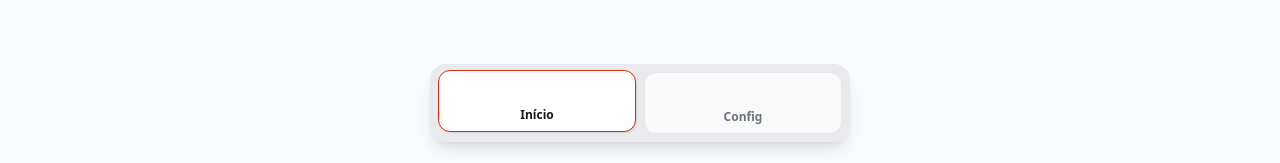
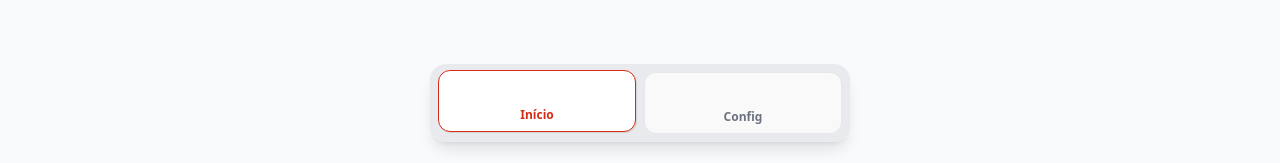
Before and after one commit to rodzandona/onepunchman, a React app in the folder app/: page / in a window 1280 px wide. Shown: the part 634-797 px from the top of the page. Built offline with nearby package versions, Linux system fonts and the light colour scheme; some icons are missing; the HTML template or start-up script is replaced by a standard one.

Commit message:
style: alteração na cor do ícone

```diff
--- a/app/package.json
+++ b/app/package.json
@@ -16,7 +16,8 @@
     "clsx": "^2.1.1",
     "react": "^19.2.0",
     "react-dom": "^19.2.0",
-    "tailwind-merge": "^3.4.0"
+    "tailwind-merge": "^3.4.0",
+    "tailwindcss-animate": "^1.0.7"
   },
   "devDependencies": {
     "@eslint/js": "^9.39.1",
--- a/app/src/components/MenuBar.tsx
+++ b/app/src/components/MenuBar.tsx
@@ -24,33 +24,33 @@ export default function MenuBar({ activeTab, onTabChange }: MenuBarProps) {
             onClick={() => onTabChange('home')}
             className={`${baseButtonClasses} ${
               activeTab === 'home'
-                  ? 'bg-white text-primary shadow-[1px_1px_1px_rgba(0,0,0,0.10)] transform -translate-y-0.5 border-1 border-[#D82B14]'
+                  ? 'bg-white text-[#D82B14] shadow-[1px_1px_1px_rgba(0,0,0,0.10)] transform -translate-y-0.5 border-1 border-[#D82B14]'
                 : 'text-gray-500 hover:bg-white/80 hover:text-gray-700 hover:shadow-sm border border-gray-200'
             } sm:py-2 sm:px-0`}
           >
             <Icon
               icon="solar:home-angle-linear"
               className={`w-6 h-6 mb-1 transition-all duration-300 ${
-                activeTab === 'home' ? 'text-primary scale-110' : 'text-gray-400'
+                activeTab === 'home' ? 'text-[#D82B14] scale-110' : 'text-gray-400'
               }`}
             />
-            <span className="text-xs font-semibold">Início</span>
+            <span className={`text-xs font-semibold ${activeTab === 'home' ? 'text-[#D82B14]' : ''}`}>Início</span>
           </button>
           <button
             onClick={() => onTabChange('settings')}
             className={`${baseButtonClasses} ${
               activeTab === 'settings'
-                  ? 'bg-white text-primary shadow-[0_4px_12px_rgba(0,0,0,0.08)] transform -translate-y-0.5 border-1 border-[#D82B14]'
+                  ? 'bg-white text-[#D82B14] shadow-[0_4px_12px_rgba(0,0,0,0.08)] transform -translate-y-0.5 border-1 border-[#D82B14]'
                 : 'text-gray-500 hover:bg-white/80 hover:text-gray-700 hover:shadow-sm border border-gray-200'
             } sm:py-2 sm:px-0`}
           >
             <Icon
               icon="solar:settings-linear"
               className={`w-6 h-6 mb-1 transition-all duration-300 ${
-                activeTab === 'settings' ? 'text-primary scale-110' : 'text-gray-400'
+                activeTab === 'settings' ? 'text-[#D82B14] scale-110' : 'text-gray-400'
               }`}
             />
-            <span className="text-xs font-semibold">Config</span>
+            <span className={`text-xs font-semibold ${activeTab === 'settings' ? 'text-[#D82B14]' : ''}`}>Config</span>
           </button>
         </div>
       </div>
```
Also changed, not shown: 1 other file (tests, documents, lock files or other folders).
